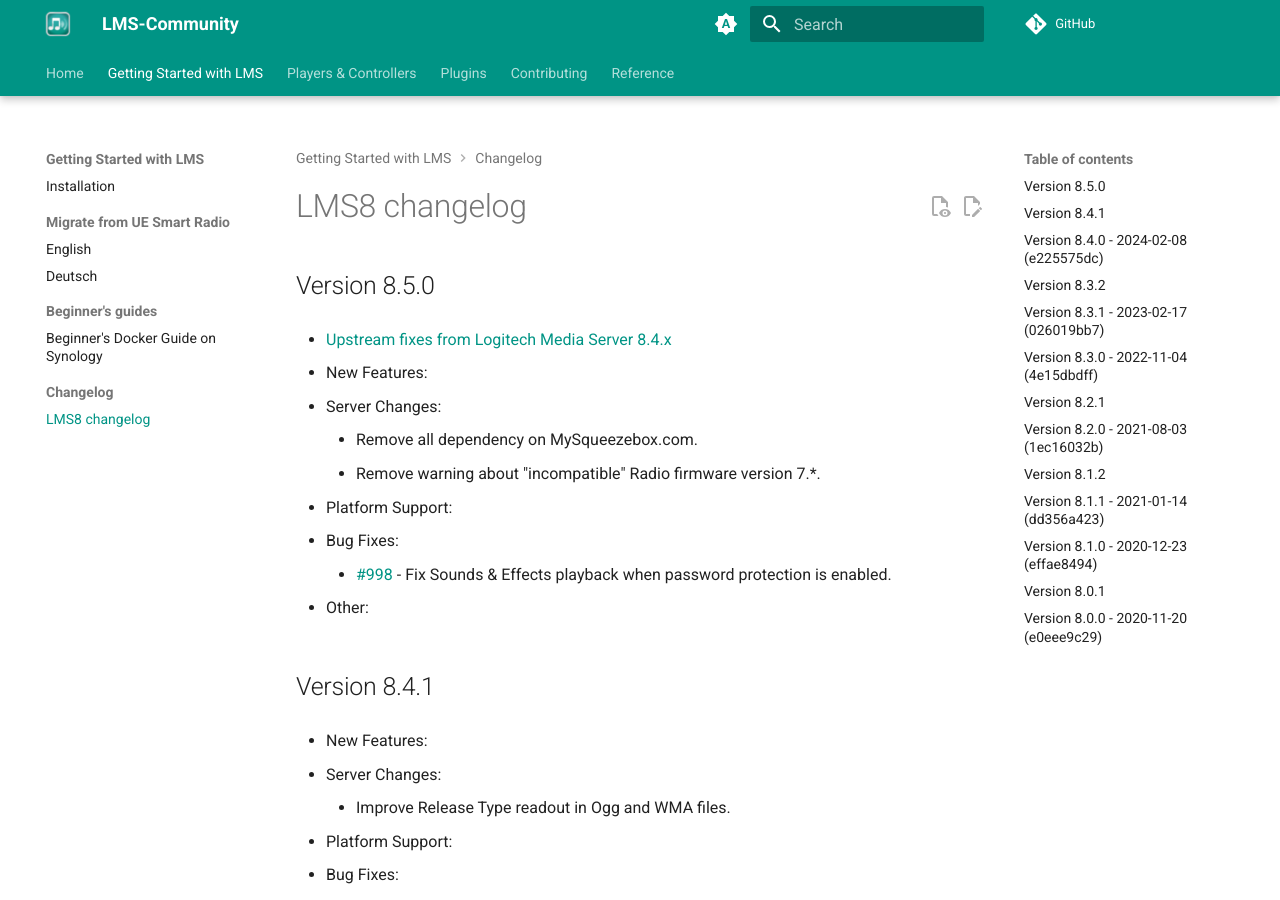
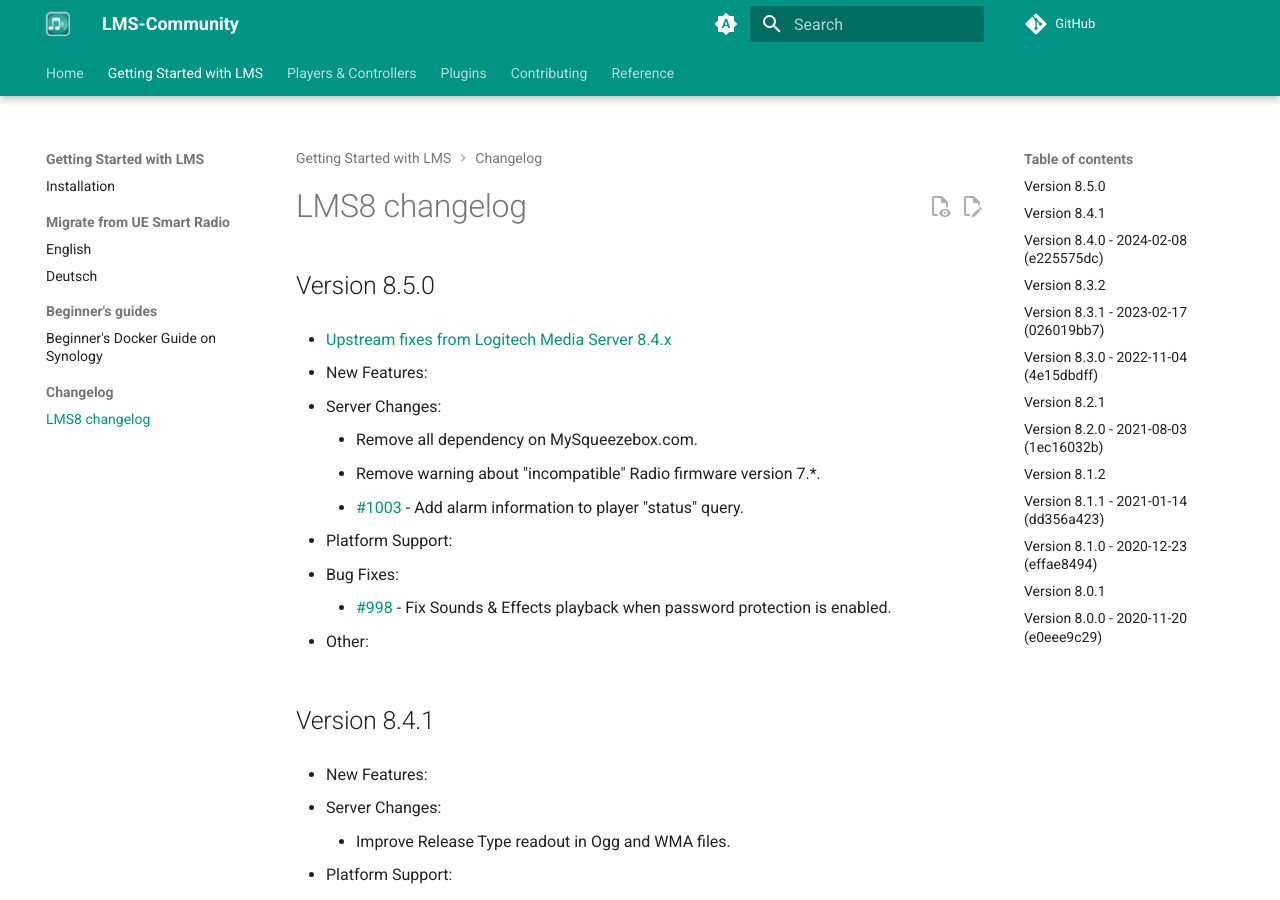
Before and after one commit to LMS-Community/lms-community.github.io, an MkDocs documentation site: the page built from docs/getting-started/changelog-lms8.md, in a window 1280 px wide and 900 px high. Built offline with MkDocs 1.6.1 and Material for MkDocs 9.7.7, drawn with Linux system fonts in a browser that asks for light colours; comment, search, counter and statistics services are not loaded.

```diff
--- a/docs/getting-started/changelog-lms8.md
+++ b/docs/getting-started/changelog-lms8.md
@@ -8,6 +8,7 @@
 
 	- Remove all dependency on MySqueezebox.com.
 	- Remove warning about "incompatible" Radio firmware version 7.\*.
+	- [#1003](https://github.com/Logitech/slimserver/issues/1003) \- Add alarm information to player "status" query.
 
 - Platform Support:
 
```
